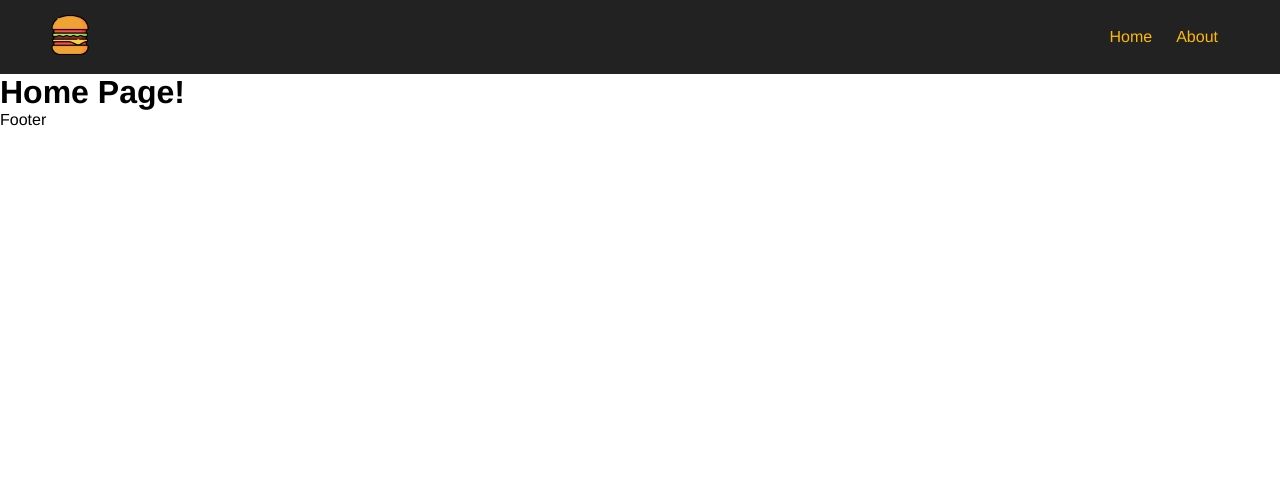
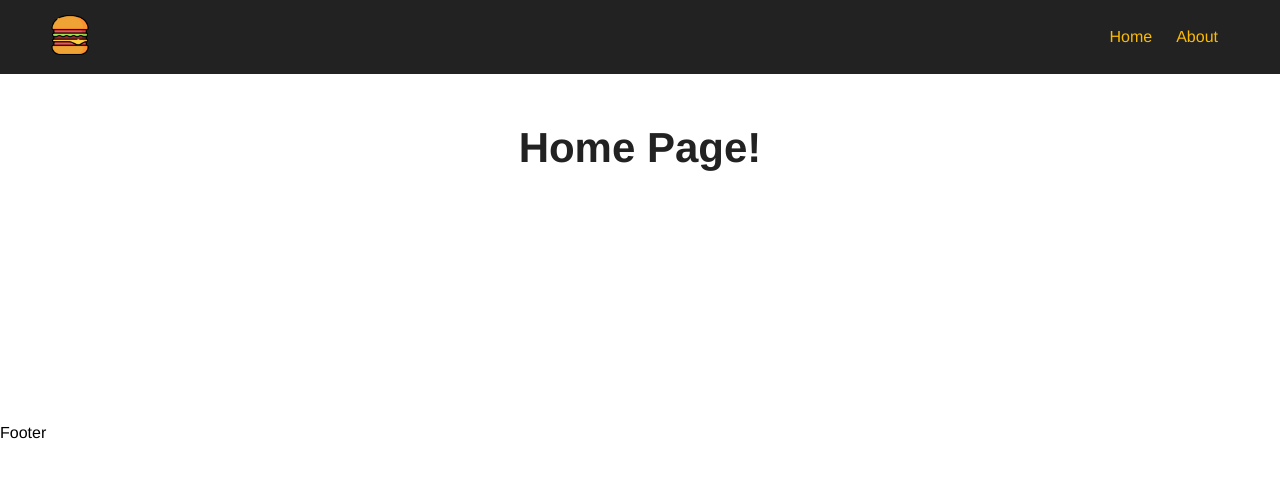
Before and after one commit to davidrogger/vue-practices, a Vue app in the folder project/make-your-burger/: page / in a window 1280 px wide. Shown: the top 478 px of the page. Built offline with nearby package versions, Linux system fonts and the light colour scheme.

Commit message:
STYLE: main container each page

```diff
--- a/project/make-your-burger/src/App.vue
+++ b/project/make-your-burger/src/App.vue
@@ -37,4 +37,16 @@
     font-family: Helvetica, Arial, sans-serif;
   }
 
+  .main-container {
+    margin: 50px;
+    min-height: 250px;
+  }
+
+  .main-container h1 {
+    text-align: center;
+    font-size: 42px;
+    margin-bottom: 30px;
+    color: #222;
+  }
+
 </style>
--- a/project/make-your-burger/src/views/HomeView.vue
+++ b/project/make-your-burger/src/views/HomeView.vue
@@ -1,9 +1,5 @@
-<script>
-
-</script>
-
 <template>
-  <main>
+  <main class="main-container">
     <h1>Home Page!</h1>
   </main>
 </template>
--- a/project/make-your-burger/src/views/OrdersView.vue
+++ b/project/make-your-burger/src/views/OrdersView.vue
@@ -1,9 +1,5 @@
 <template>
-  <main>
+  <main class="main-container">
     <h1>Order Page</h1>
   </main>
 </template>
-
-<style>
-
-</style>
```
